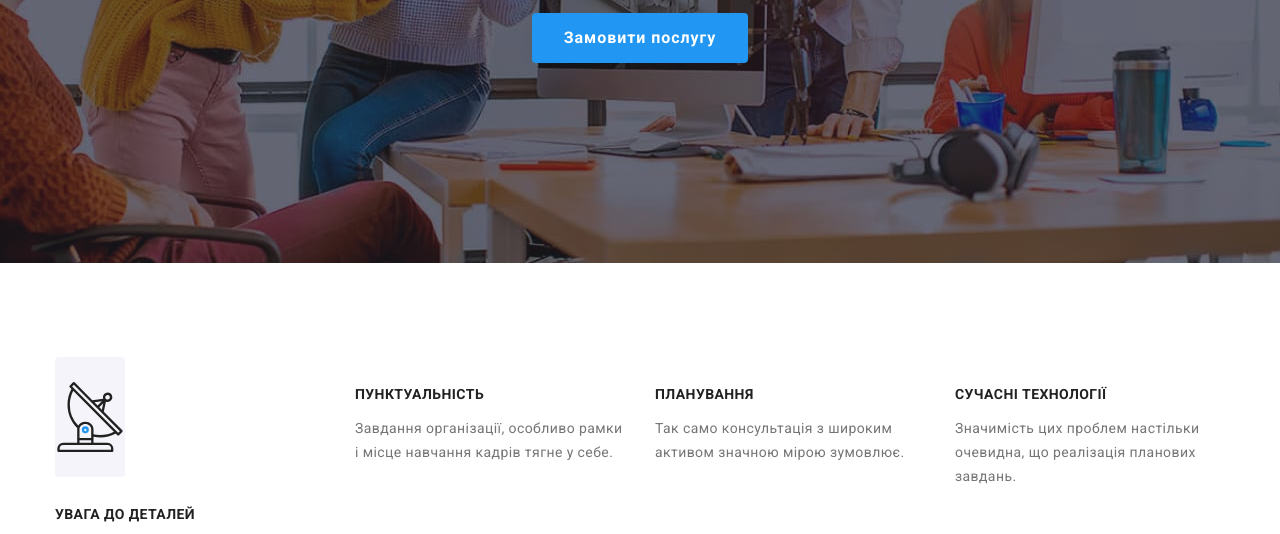
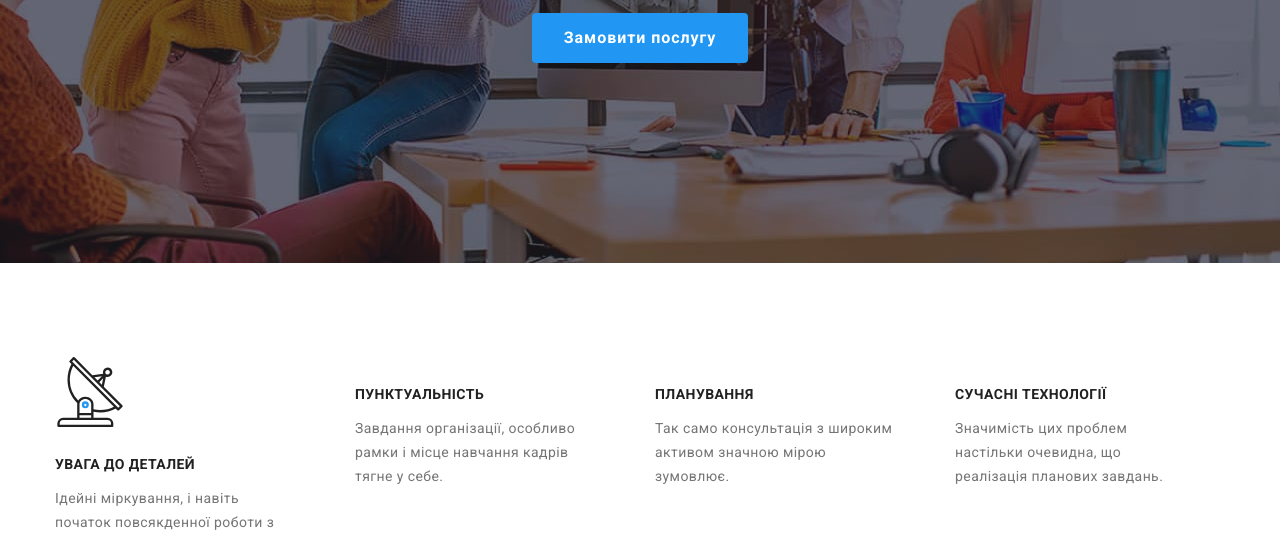
Before and after one commit to Kateryna0220/goit-markup-hw-04, a plain HTML site: page index.html in a window 1280 px wide. Shown: the part 418-952 px from the top of the page. Drawn offline with nearby package versions, Linux system fonts and the light colour scheme.

Commit message:
Update styles.css

```diff
--- a/css/styles.css
+++ b/css/styles.css
@@ -222,23 +222,13 @@ padding: 0;
     margin-left: 30px;
 }
 
-.icon-antena::before{
-    display: block;
-    background-image: url(../images/antenna.svg);
-}
-.icon-clock::before{
-    background-image: url(../images/clock.svg);
-}
-.icon-diagram::before{
-background-image: url(../images/diagram.svg);
-}
-.icon-astronaut::before{
-    background-image: url(../images/astronaut.svg);
-}
 .text .txt+.txt{
     margin-left: 30px;
 }
-
+.text .txt{
+        width: 270px;
+    margin-right: 30px;
+}
 .title.subject{
 font-weight: 700;
 font-size: 14px;
@@ -527,11 +517,7 @@ padding-left: 0;
     display: flex;
     align-items: center;
 }
-.text .antena{
-    height: 120px;
-    background-color: #F5F4FA;
-    border-radius: 4px;
-}
+
 .txt{
     width: 270px;
     height: 120px;
@@ -599,6 +585,9 @@ padding-left: 0;
 border: 1px solid #AFB1B8;
     border-radius: 4px;
 }
+.client-icon{
+    fill: currentColor;
+}
 .client-link:hover,
 .client-link:focus {
     fill: var(--accent-color);
```
